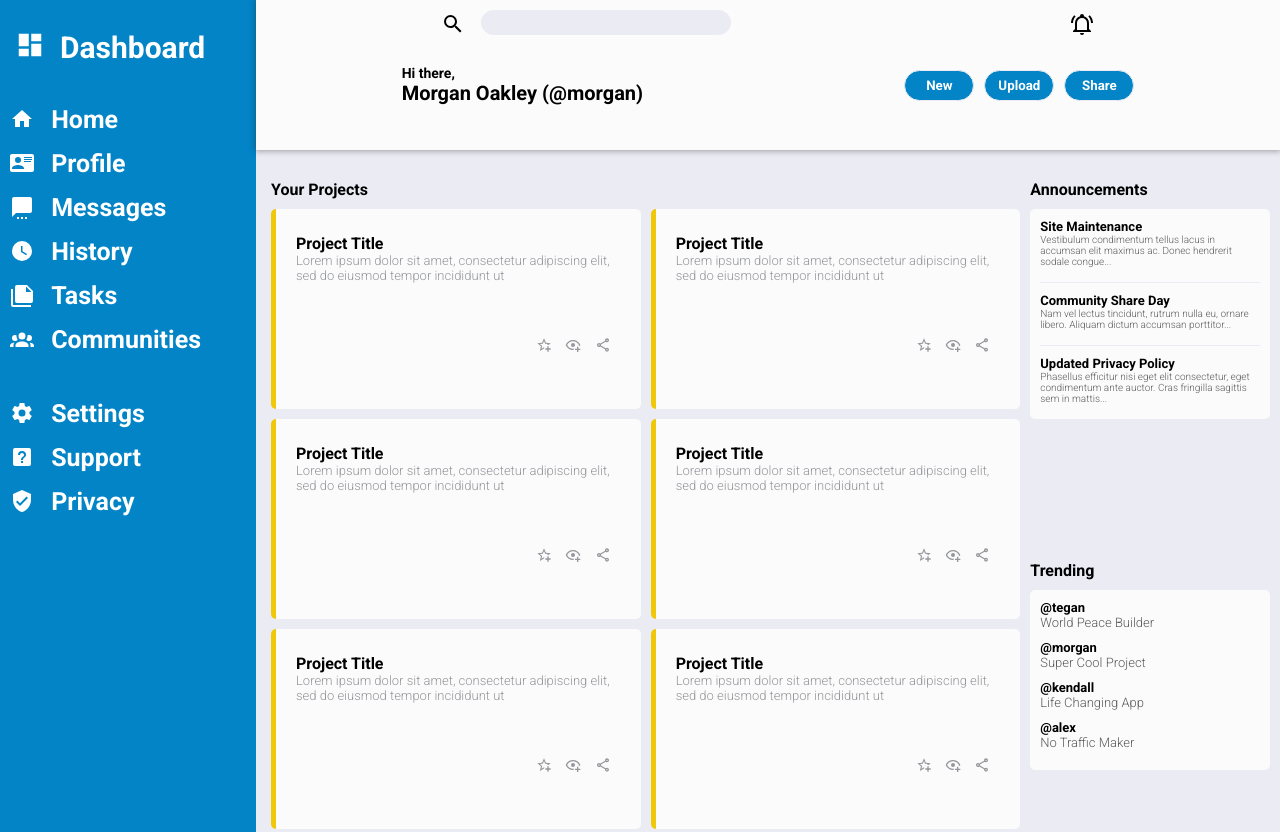
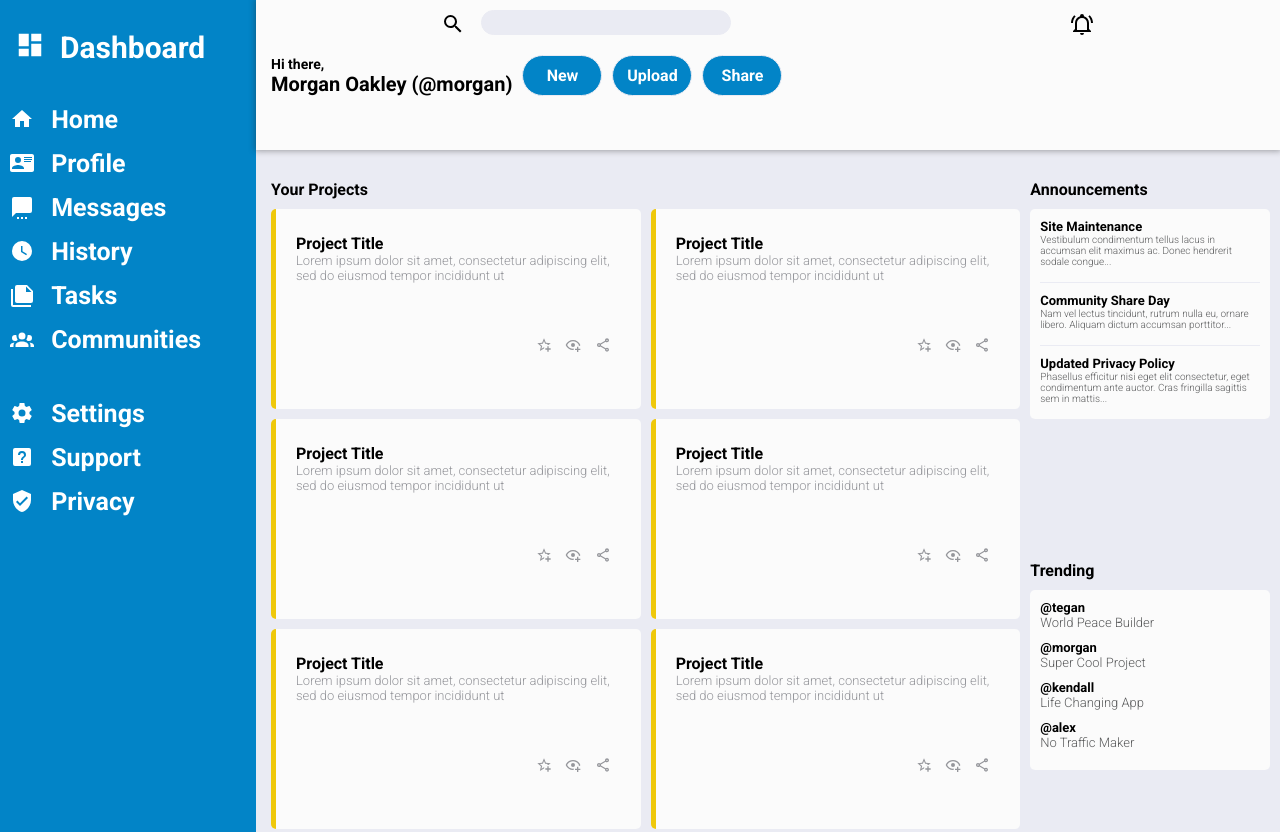
Before and after one commit to Flavioasjr/admin_dashboard, a plain HTML site: page index.html in a window 1280 px wide. Shown: the top 832 px of the page. Drawn offline with Linux system fonts and the light colour scheme.

Commit message:
adjusted dashboard and header

```diff
--- a/style.css
+++ b/style.css
@@ -96,7 +96,7 @@ li {
     top: .2rem;
 }
 
-.header-line1, .header-line2 {
+.header-line1 {
     display: flex;
     justify-content: space-around;
 }
@@ -129,8 +129,10 @@ li {
 }
 
 .header-line2 {
-    margin-top: 30px;
+    display: flex;
     align-items: center;
+    gap: 1rem;
+    margin-top: 2rem;
 }
 
 .header-line2 div button {
@@ -139,13 +141,16 @@ li {
     background-color: #0284c7;
     color: white;
     font-weight: 900;
-    padding: 7px 10px;
-    width: 70px;
+    padding: 1rem 1rem;
+    width: 8rem;
+    font-size: 1.6rem;
 }
 
 .header-line2 > div:nth-child(2) {
     display: flex;
-    gap: 10px;
+    justify-content: center;
+    gap: 1rem;
+    flex-wrap: wrap;
 }
 
 .header-line2 > div  p {
```
